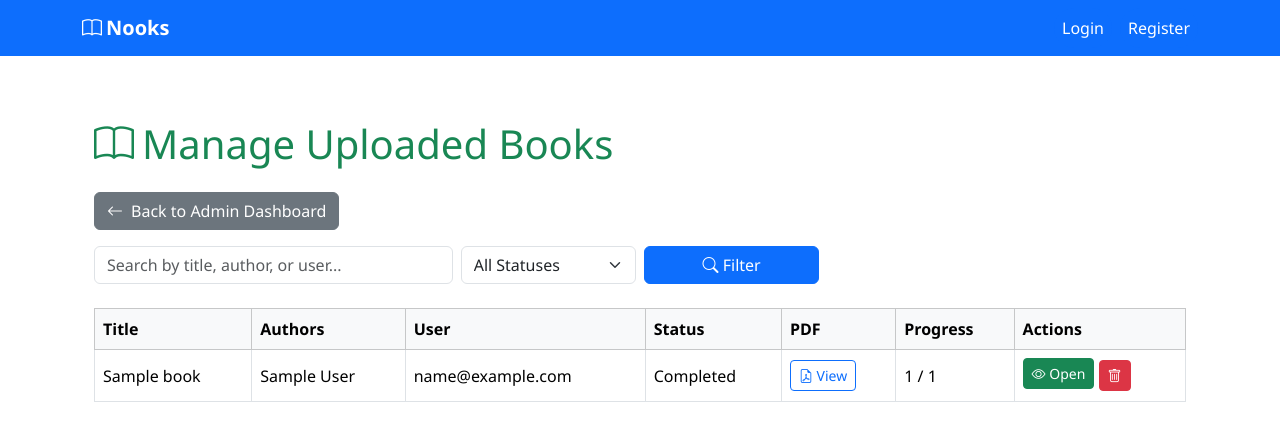
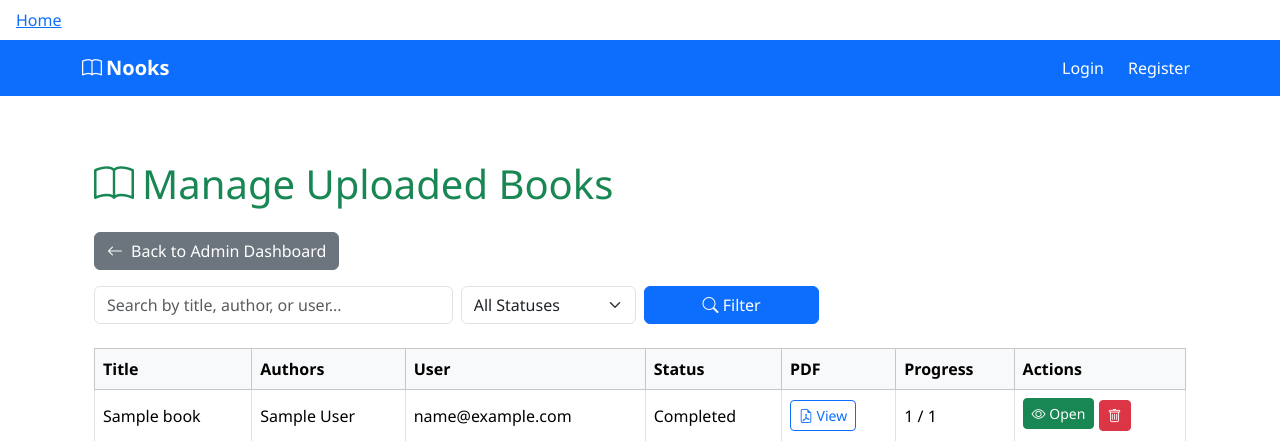
Before and after one commit to nooksandhook-ux/ENHANCED_SOCIALS, a Flask app: template nooks/templates/admin/books.html in a window 1280 px wide. Shown: the top 441 px of the page. Run offline with Flask 3, Linux system fonts and the light colour scheme; the template is opened without the code that fills it: most values are stand-ins (such as "Sample title", 1, 10 or a date in 2020); some libraries are stand-ins or nearby versions.

Commit message:
Update base.html

```diff
--- a/nooks/templates/base.html
+++ b/nooks/templates/base.html
@@ -21,6 +21,14 @@
     {% block extra_head %}{% endblock %}
 </head>
 <body>
+    <!-- Breadcrumb Navigation -->
+    <nav aria-label="breadcrumb" class="px-3 py-2">
+        <ol class="breadcrumb mb-0">
+            <li class="breadcrumb-item"><a href="{{ url_for('general.home') }}">Home</a></li>
+            {{ generate_breadcrumbs() | safe }}
+        </ol>
+    </nav>
+
     <!-- Navigation -->
     <nav class="navbar navbar-expand-lg navbar-dark bg-primary">
         <div class="container">
```
